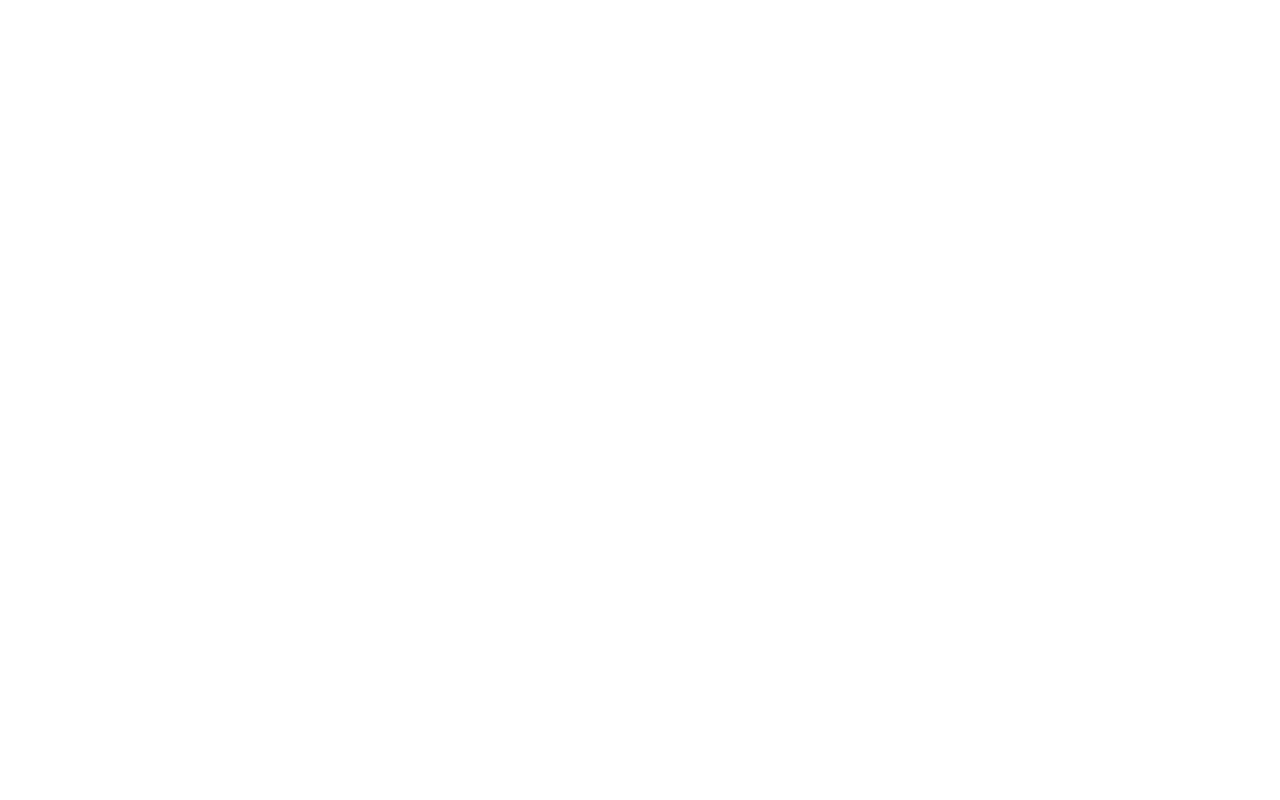
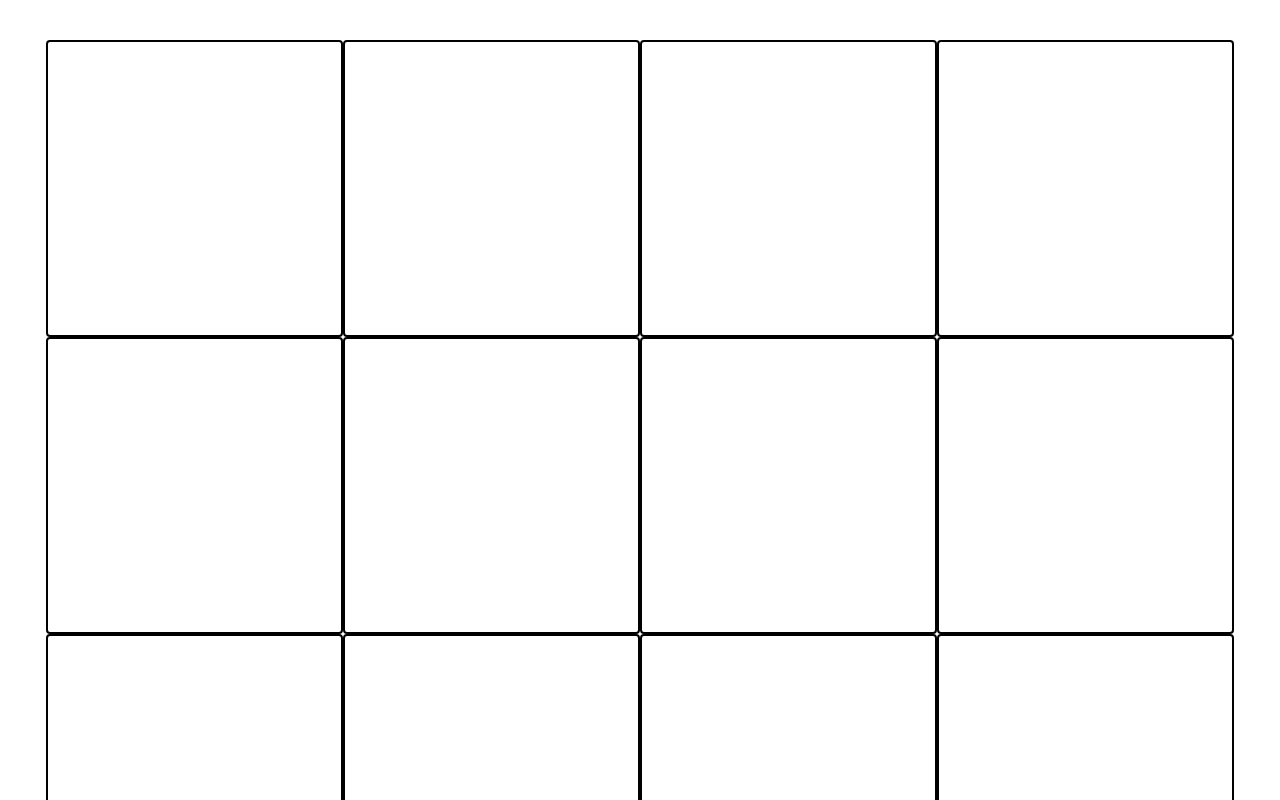
Before and after one commit to DucDevelop/Etch-a-Sketch, a plain HTML site: page index.html in a window 1280 px wide. Shown: the top 800 px of the page. Drawn offline with Linux system fonts and the light colour scheme.

Commit message:
Add functionality to create grid

```diff
--- a/css/style.css
+++ b/css/style.css
@@ -0,0 +1,14 @@
+.grid-element {
+    border: 2px solid black;
+    border-radius: 4px;
+    box-sizing: border-box;
+}
+
+.container {
+    display: flex;
+    flex-wrap: wrap;
+    box-sizing: border-box;
+    justify-content: center;
+    align-items: center;
+    padding: 32px;
+}
--- a/index.html
+++ b/index.html
@@ -2,8 +2,9 @@
 <html lang="en">
 <head>
     <meta charset="UTF-8">
-    <meta name="viewport" content="width=, initial-scale=1.0">
+    <!-- <meta name="viewport" content="width=, initial-scale=1.0"> -->
     <script src="js/script.js" defer></script>
+    <link href="css/style.css" rel="stylesheet">
     <title>Etch-a-sketch</title>
 </head>
 <body>
--- a/js/script.js
+++ b/js/script.js
@@ -1,5 +1,27 @@
-function createGrid(n, container) {
+const containerRef = document.querySelector('.container');
+
+
+function createGrid(n,container) {
+    // calculate width of single element
+    let containerWidth = window.getComputedStyle(containerRef, null).getPropertyValue('width')
+    let containerPad = window.getComputedStyle(containerRef, null).getPropertyValue('padding')
+
+    const width = Math.floor((+containerWidth.slice(0, containerWidth.length-2) - 2* +containerPad.slice(0, containerPad.length-2)) / n)
+
+
     for(let i = 0; i < n; ++i) {
-        container.appendChild(document.createElement('div'));
+        for(let j = 0; j < n; ++j) {
+            const square = document.createElement('div');
+            square.classList.add('grid-element');
+            square.style.maxWidth = `${width}px`
+            square.style.maxHeight = `${width}px`
+            square.style.minWidth = `${width*.99}px`
+            square.style.minHeight = `${width*.99}px`
+            container.appendChild(square);
+        }
     }
 }
+
+
+
+createGrid(4, containerRef)
```
